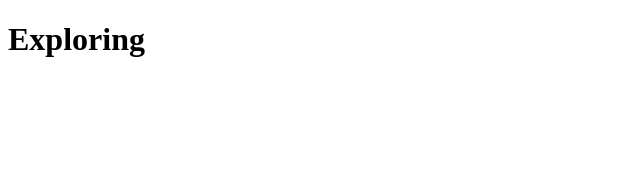
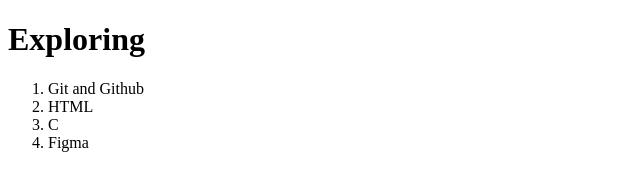
Before and after one commit to Ammar-Meman/Project-Mini, a plain HTML site: page index.html in a window 1280 px wide. Shown: the whole page, without its empty margins (0-640 px from the left). Drawn offline with Linux system fonts and the light colour scheme.

Commit message:
Update index.html

```diff
--- a/index.html
+++ b/index.html
@@ -7,5 +7,11 @@
 </head>
 <body>
   <h1>Exploring</h1>
+  <ol>
+    <li>Git and Github</li>
+    <li>HTML</li>
+    <li>C</li>
+    <li>Figma</li>
+  </ol>
 </body>
 </html>
```
